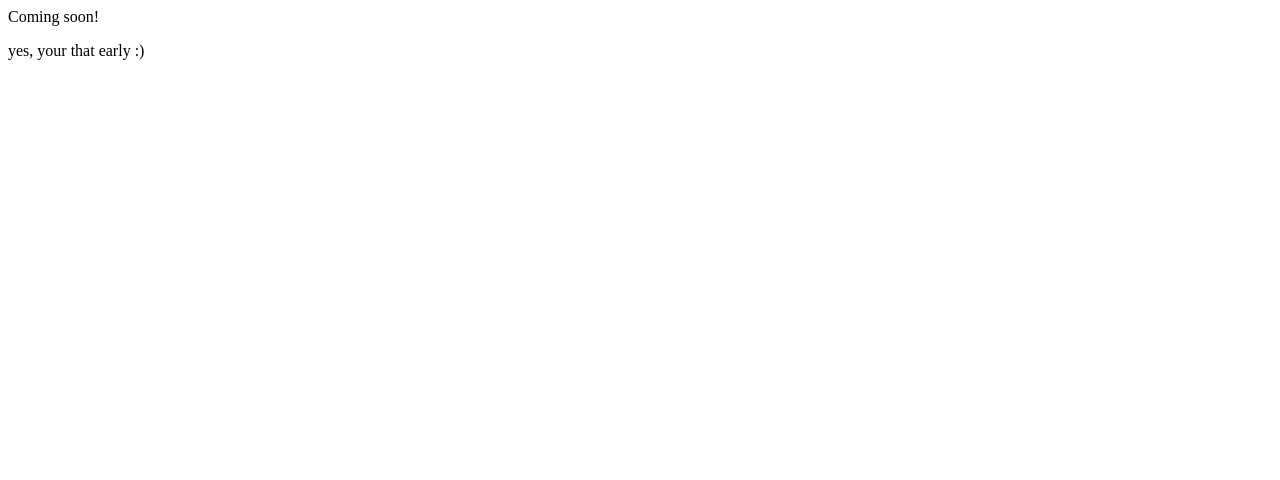
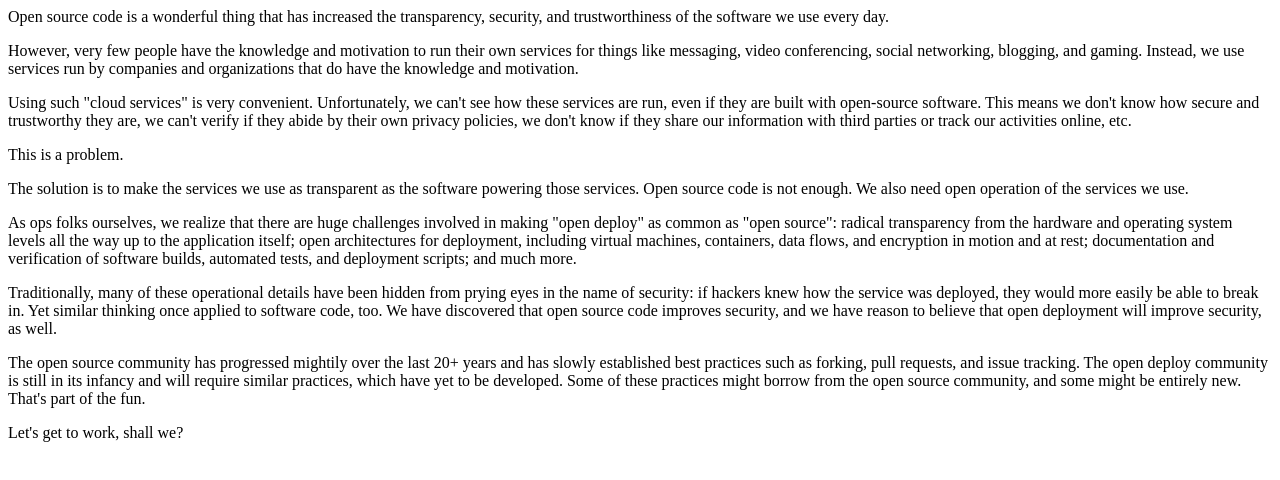
Before and after one commit to OpenDeploy/opendeploy.org, a plain HTML site: page index.html in a window 1280 px wide. Drawn offline with Linux system fonts and the light colour scheme.

Commit message:
first version of manifesto

```diff
--- a/index.html
+++ b/index.html
@@ -3,7 +3,14 @@
   <title>Open Deploy</title>
 </head>
 <body>
-  <p>Coming soon!</p>
-  <p>yes, your that early :)</p>
+  <p>Open source code is a wonderful thing that has increased the transparency, security, and trustworthiness of the software we use every day.</p>
+  <p>However, very few people have the knowledge and motivation to run their own services for things like messaging, video conferencing, social networking, blogging, and gaming. Instead, we use services run by companies and organizations that do have the knowledge and motivation.</p>
+  <p>Using such "cloud services" is very convenient. Unfortunately, we can't see how these services are run, even if they are built with open-source software. This means we don't know how secure and trustworthy they are, we can't verify if they abide by their own privacy policies, we don't know if they share our information with third parties or track our activities online, etc.</p>
+  <p>This is a problem.</p>
+  <p>The solution is to make the services we use as transparent as the software powering those services. Open source code is not enough. We also need open operation of the services we use.</p>
+  <p>As ops folks ourselves, we realize that there are huge challenges involved in making "open deploy" as common as "open source": radical transparency from the hardware and operating system levels all the way up to the application itself; open architectures for deployment, including virtual machines, containers, data flows, and encryption in motion and at rest; documentation and verification of software builds, automated tests, and deployment scripts; and much more.</p>
+  <p>Traditionally, many of these operational details have been hidden from prying eyes in the name of security: if hackers knew how the service was deployed, they would more easily be able to break in. Yet similar thinking once applied to software code, too. We have discovered that open source code improves security, and we have reason to believe that open deployment will improve security, as well.</p>
+  <p>The open source community has progressed mightily over the last 20+ years and has slowly established best practices such as forking, pull requests, and issue tracking. The open deploy community is still in its infancy and will require similar practices, which have yet to be developed. Some of these practices might borrow from the open source community, and some might be entirely new. That's part of the fun.</p>
+  <p>Let's get to work, shall we?</p>
 </body>
 </html>
```
